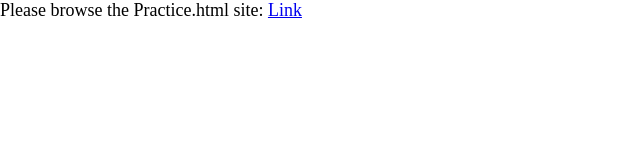
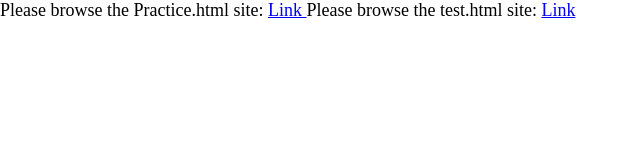
Before and after one commit to Ahmad-Shah-GEB/Ahmad-Shah-GEB.github.io, a plain HTML site: page index.html in a window 1280 px wide. Shown: the whole page, without its empty margins (0-640 px from the left). Drawn offline with Linux system fonts and the light colour scheme; files that its build step writes are made by us from their sources.

Commit message:
Update index.html

```diff
--- a/index.html
+++ b/index.html
@@ -31,5 +31,7 @@
 <body>
 	Please browse the Practice.html site: <a href="test/practice.html"> Link </a>
 
+	Please browse the test.html site: <a href="map_html/test.html"> Link </a>
+
 </body>
 </html>
```
